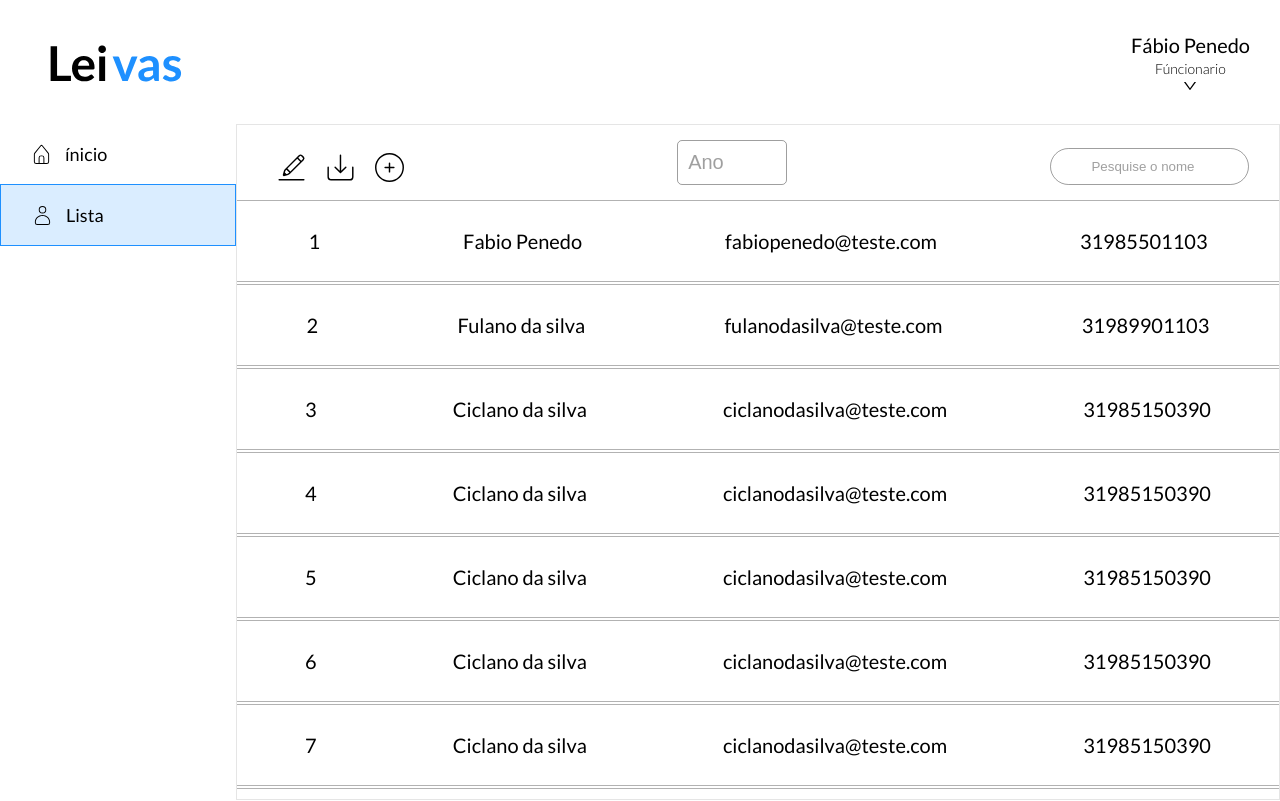
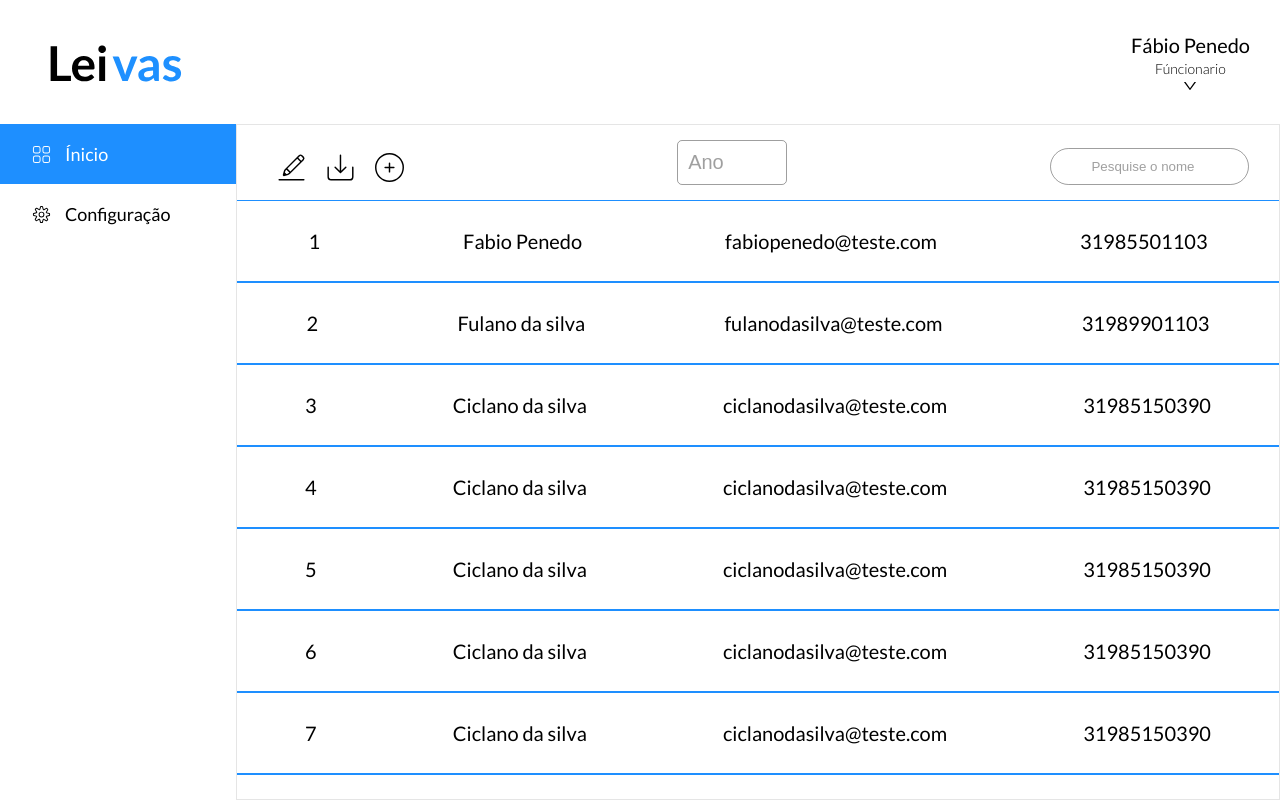
Before and after one commit to FabioPenedo/app-leivas, a React (Vite) app: page /funcionario in a window 1280 px wide. Shown: the top 801 px of the page. Built offline with nearby package versions, Linux system fonts and the light colour scheme.

Commit message:
Mudei a cor de background do menu e da lista de funcionarios, criado componente para lidar com menu tanto para funcionario como para usuarios, funcionalidade de selecionar e mudança de cor funcionando

```diff
--- /dev/null
+++ b/src/components/MenuEmployee.tsx
@@ -0,0 +1,32 @@
+import { useState } from 'react'
+import style from '../pages/Employee/Employee.module.css'
+import { CiSettings } from "react-icons/ci";
+import { CiGrid41 } from "react-icons/ci";
+
+
+export const MenuEmployee = () => {
+  const [selectedMenu, setSelectedMenu] = useState<number | null>(0);
+
+  const handleClick = (index: number) => {
+    setSelectedMenu(index === selectedMenu ? null : index);
+  };
+
+  return (
+    <>
+      <div
+        className={`${style.menu} ${selectedMenu === 0 ? style.current : ''}`}
+        onClick={() => handleClick(0)}
+      >
+        <CiGrid41 className={style.icon} />
+        <h1>Ínicio</h1>
+      </div>
+      <div
+        className={`${style.menu} ${selectedMenu === 2 ? style.current : ''}`}
+        onClick={() => handleClick(2)}
+      >
+        <CiSettings className={style.icon} />
+        <h1>Configuração</h1>
+      </div>
+    </>
+  )
+}
--- /dev/null
+++ b/src/components/MenuUser.tsx
@@ -0,0 +1,32 @@
+import { useState } from 'react'
+import style from '../pages/User/User.module.css'
+import { CiSettings } from "react-icons/ci";
+import { CiGrid41 } from "react-icons/ci";
+
+
+export const MenuUser = () => {
+  const [selectedMenu, setSelectedMenu] = useState<number | null>(0);
+
+  const handleClick = (index: number) => {
+    setSelectedMenu(index === selectedMenu ? null : index);
+  };
+
+  return (
+    <>
+      <div
+        className={`${style.menu} ${selectedMenu === 0 ? style.current : ''}`}
+        onClick={() => handleClick(0)}
+      >
+        <CiGrid41 className={style.icon} />
+        <h1>Ínicio</h1>
+      </div>
+      <div
+        className={`${style.menu} ${selectedMenu === 2 ? style.current : ''}`}
+        onClick={() => handleClick(2)}
+      >
+        <CiSettings className={style.icon} />
+        <h1>Configuração</h1>
+      </div>
+    </>
+  )
+}
--- a/src/pages/Employee/Employee.module.css
+++ b/src/pages/Employee/Employee.module.css
@@ -57,8 +57,10 @@
 
 
       &:hover {
-        background-color: #1e8fff2a;
-        border: 1px solid #1E90FF;
+        background-color: #1E90FF;
+        border-bottom: 1px solid #fff;
+        border-top: 1px solid #fff;
+        color: #fff;
       }
 
       & .icon {
@@ -74,8 +76,8 @@
     }
 
     & .current {
-      background-color: #1e8fff2a;
-      border: 1px solid #1E90FF;
+      background-color: #1e8fff;
+      color: #fff;
     }
   }
 
@@ -138,13 +140,13 @@
       & .upSideInfo {
         width: 100%;
         height: 80px;
-        border-top: 1px solid rgba(0, 0, 0, 0.300);
-        border-bottom: 1px solid rgba(0, 0, 0, 0.300);
+        border-top: 1px solid #1e8fff;
+        border-bottom: 1px solid #1e8fff;
         display: flex;
         align-items: center;
         justify-content: space-around;
         cursor: pointer;
-        margin-bottom: 2px;
+
 
         & p {
           font-weight: 400;
@@ -152,9 +154,10 @@
         }
       }
       & .upSideInfo:hover {
-        background-color: #1e8fff2a;
-        border-bottom: 1px solid #1E90FF;
-        border-top: 1px solid #1E90FF;
+        background-color: #1e8fff;
+        border-bottom: 1px solid #fff;
+        border-top: 1px solid #fff;
+        color: #fff;
       }
 
       & .upSideInfoSelect {
@@ -164,15 +167,13 @@
         align-items: center;
         justify-content: space-around;
         cursor: pointer;
-        background-color: #1e8fff2a;
-        border-bottom: 1px solid #1E90FF;
-        border-top: 1px solid #1E90FF;
+        background-color: #1e8fff;
+        color: #fff;
       }
 
       & .previousAndNext {
         display: flex;
         justify-content: end;
-        margin-top: 20px;
 
 
         & button {
--- a/src/pages/Employee/Employee.tsx
+++ b/src/pages/Employee/Employee.tsx
@@ -1,14 +1,13 @@
 import style from './Employee.module.css';
 import logo from '../../assets/Logo.svg';
 import { AiOutlineDown } from "react-icons/ai";
-import { CiUser } from "react-icons/ci";
-import { CiHome } from "react-icons/ci";
 import { CiEdit } from "react-icons/ci";
 import { CiImport } from "react-icons/ci";
 import { CiCirclePlus } from "react-icons/ci";
 import { UserList } from '../../components/UserList';
 import { useState } from 'react';
 import { Usertest, User } from '../../helpers/Usertest';
+import { MenuEmployee } from '../../components/MenuEmployee';
 
 
 export const Employee = () => {
@@ -20,9 +19,7 @@ export const Employee = () => {
     const inputValue = e.target.value;
     setSearch(inputValue);
     const filteredResults = Usertest.filter(item => item.name.toLowerCase().includes(inputValue.toLowerCase()));
-    setFilteredResults(filteredResults); // Supondo que você tenha um estado para armazenar os resultados filtrados
-
-    console.log(filteredResults)
+    setFilteredResults(filteredResults);
   }
 
 
@@ -40,14 +37,7 @@ export const Employee = () => {
       </div>
       <div className={style.upDown}>
         <div className={style.left}>
-          <div className={style.menu}>
-            <CiHome className={style.icon} />
-            <h1>ínicio</h1>
-          </div>
-          <div className={`${style.menu} ${style.current}`}>
-            <CiUser className={style.icon} />
-            <h1>Lista</h1>
-          </div>
+          <MenuEmployee />
         </div>
         <div className={style.right}>
           <div className={style.rightUpdown}>
--- a/src/pages/User/User.module.css
+++ b/src/pages/User/User.module.css
@@ -69,12 +69,12 @@
       align-items: center;
       padding-left: 30px;
       cursor: pointer;
-      transition: all .5s ease;
-
 
       &:hover {
-        background-color: #1e8fff2a;
-        border: 1px solid #1E90FF;
+        background-color: #1E90FF;
+        border-bottom: 1px solid #fff;
+        border-top: 1px solid #fff;
+        color: #fff;
       }
 
       & .icon {
@@ -90,8 +90,8 @@
     }
 
     & .current {
-      background-color: #1e8fff2a;
-      border: 1px solid #1E90FF;
+      background-color: #1e8fff;
+      color: #FFF;
     }
   }
 
--- a/src/pages/User/User.tsx
+++ b/src/pages/User/User.tsx
@@ -1,10 +1,10 @@
 import style from './User.module.css';
 import Logo from '../../assets/Logo.svg';
 import { AiOutlineDown } from "react-icons/ai";
-import { CiHome } from "react-icons/ci";
 import { useState } from 'react';
 import { CiSquareRemove } from "react-icons/ci";
 import { CiSaveDown2 } from "react-icons/ci";
+import { MenuUser } from '../../components/MenuUser';
 
 export const User = () => {
 
@@ -35,10 +35,7 @@ export const User = () => {
       </div>
       <div className={style.upDown}>
         <div className={style.left}>
-          <div className={`${style.menu} ${style.current}`}>
-            <CiHome className={style.icon} />
-            <h1>Inicio</h1>
-          </div>
+          <MenuUser />
         </div>
         {!modal &&
           <div className={style.right}>
```
